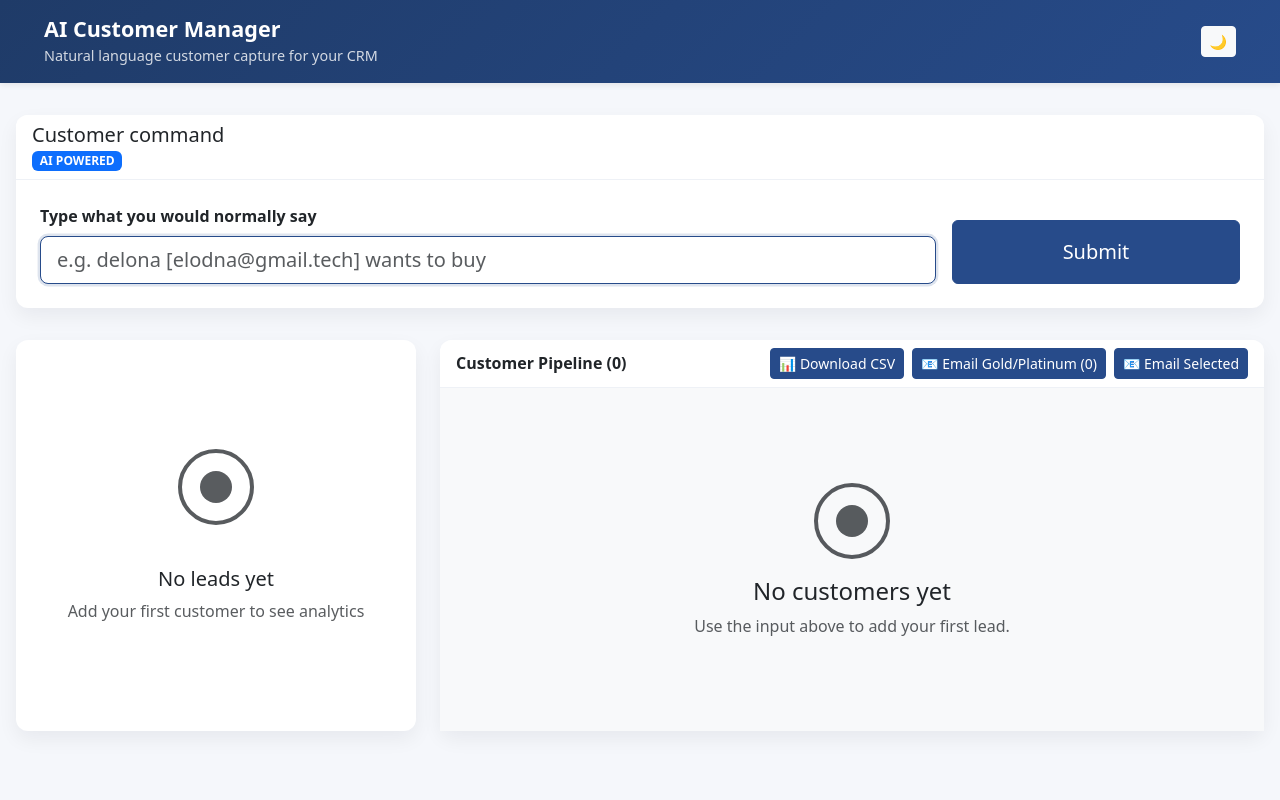
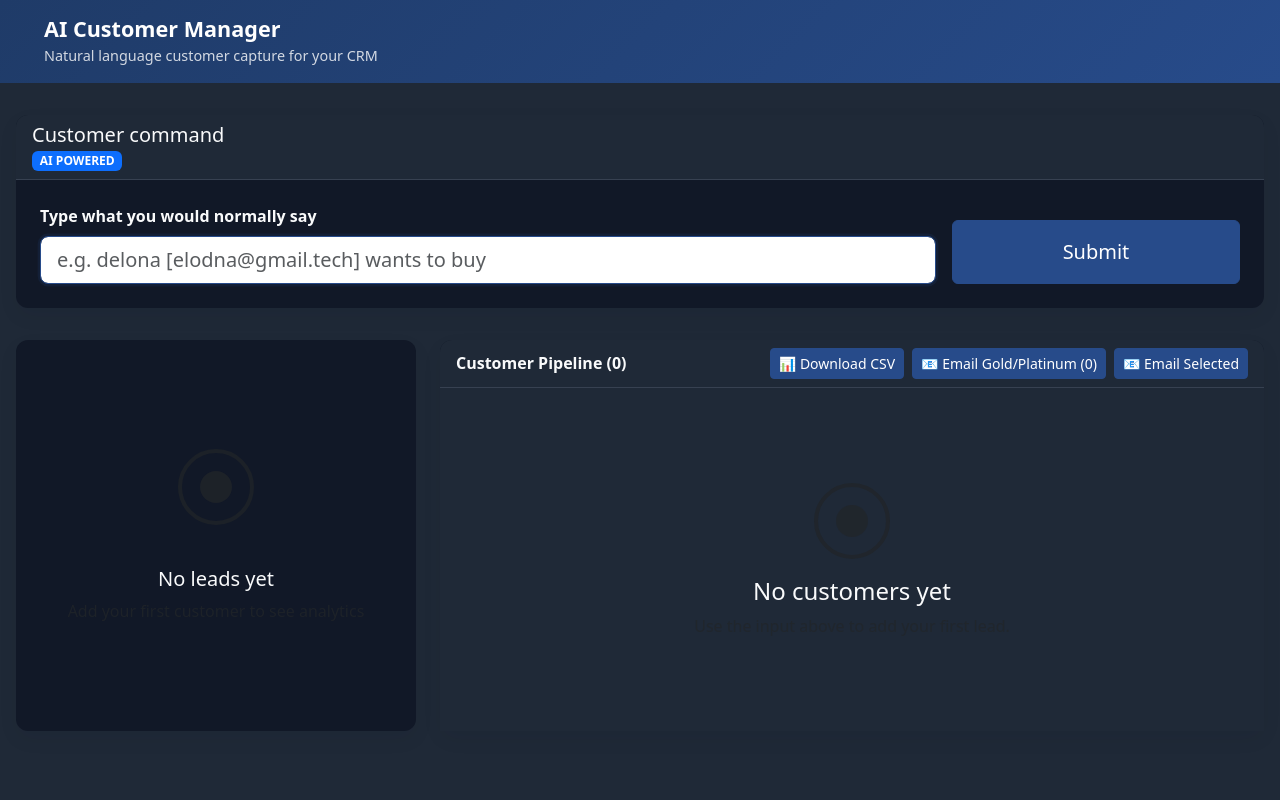
Before and after one commit to arina-bolkunova/ai-customer-manager, a Flask app: page / in a window 1280 px wide. Run offline with Flask 3, Linux system fonts and the light colour scheme.

Commit message:
refactor:darkmodeonly

```diff
--- a/main.py
+++ b/main.py
@@ -134,8 +134,8 @@ def generate_pie_chart(customers):
     }
     color_list = [colors[label] for label in labels]
 
-    fig, ax = plt.subplots(figsize=(8, 6), facecolor='none')
-    ax.set_facecolor('none')
+    fig, ax = plt.subplots(figsize=(8, 6), facecolor='#111827')
+    ax.set_facecolor('#111827')
 
     wedges, texts, autotexts = ax.pie(sizes, autopct='%d%%',
                                       colors=color_list, startangle=90,
@@ -152,7 +152,7 @@ def generate_pie_chart(customers):
 
     buf = io.BytesIO()
     plt.savefig(buf, format='png', bbox_inches='tight', dpi=100,
-                transparent=True, facecolor='none', edgecolor='none')
+                facecolor='#111827', edgecolor='none')
     buf.seek(0)
     img_base64 = base64.b64encode(buf.read()).decode('utf-8')
     plt.close(fig)
--- a/static/css/style.css
+++ b/static/css/style.css
@@ -1,5 +1,6 @@
 body {
-  background-color: #f5f7fb;
+  background-color: #1f2937 ;
+  color: #f9fafb ;
   font-family: system-ui, -apple-system, "Segoe UI", Roboto, sans-serif;
   height: 100vh;
   margin: 0;
@@ -146,3 +147,55 @@ body.dark-mode .empty-state {
   vertical-align: middle;
   font-size: 0.9rem;
 }
+
+/* PERMANENT DARK MODE - CONTAINERS & CARDS */
+body {
+  background-color: #1f2937 !important;
+  color: #f9fafb !important;
+}
+
+/* Dark containers/backgrounds */
+.content-wrapper {
+  background-color: #1f2937 !important;
+}
+
+.full-width-card {
+  background-color: #111827 !important;
+  color: #f9fafb !important;
+}
+
+.card {
+  background-color: #111827 !important;
+  border-color: #374151 !important;
+  color: #f9fafb !important;
+}
+
+.card-header {
+  background-color: #1f2937 !important;
+  border-color: #374151 !important;
+  color: #f9fafb !important;
+}
+
+/* Dark table backgrounds */
+.table {
+  --bs-table-color: #f9fafb !important;
+  --bs-table-bg: #111827 !important;
+  --bs-table-border-color: #374151 !important;
+  color: #f9fafb !important;
+}
+
+.table thead th {
+  background-color: #1f2937 !important;
+  color: #f9fafb !important;
+  border-bottom-color: #374151 !important;
+}
+
+.bg-light {
+  background-color: #1f2937 !important;
+}
+
+/* PIE CHART - Dark friendly */
+body .card-body img {
+  background-color: #111827 !important;
+  border-radius: 8px;
+}
--- a/static/js/app.js
+++ b/static/js/app.js
@@ -1,12 +1,5 @@
 document.addEventListener('DOMContentLoaded', function() {
-  // Dark mode toggle
-  const themeToggle = document.getElementById('themeToggle');
-  if (themeToggle) {
-    themeToggle.addEventListener('click', function() {
-      document.body.classList.toggle('dark-mode');
-      themeToggle.textContent = document.body.classList.contains('dark-mode') ? '☀️' : '🌙';
-    });
-  }
+
 
   // Bulk email functionality
   const selectAll = document.getElementById('selectAll');
--- a/templates/index.html
+++ b/templates/index.html
@@ -14,9 +14,7 @@
         <div>
           <h1 class="app-title mb-0">AI Customer Manager</h1>
           <p class="app-subtitle mb-0">Natural language customer capture for your CRM</p>
-        </div>
-        <button id="themeToggle" class="btn btn-sm btn-light">🌙</button>
-      </div>
+
     </div>
   </header>
 
```
Also changed, not shown: templates/edit.html (line endings or trailing spaces).
